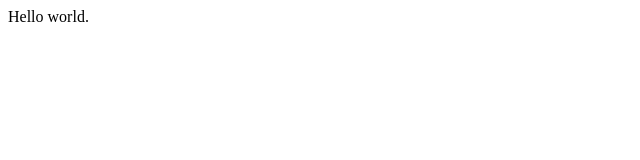
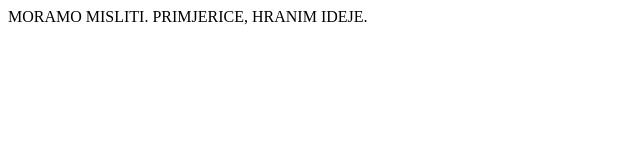
Before and after one commit to wellwho/chokai-web, a plain HTML site: page index.html in a window 1280 px wide. Shown: the whole page, without its empty margins (0-640 px from the left). Drawn offline with Linux system fonts and the light colour scheme.

Commit message:
Update index.html

```diff
--- a/index.html
+++ b/index.html
@@ -1,3 +1,3 @@
 <html>
-    <body>Hello world.</body>
+    <body>MORAMO MISLITI. PRIMJERICE, HRANIM IDEJE.</body>
 </html>
```
